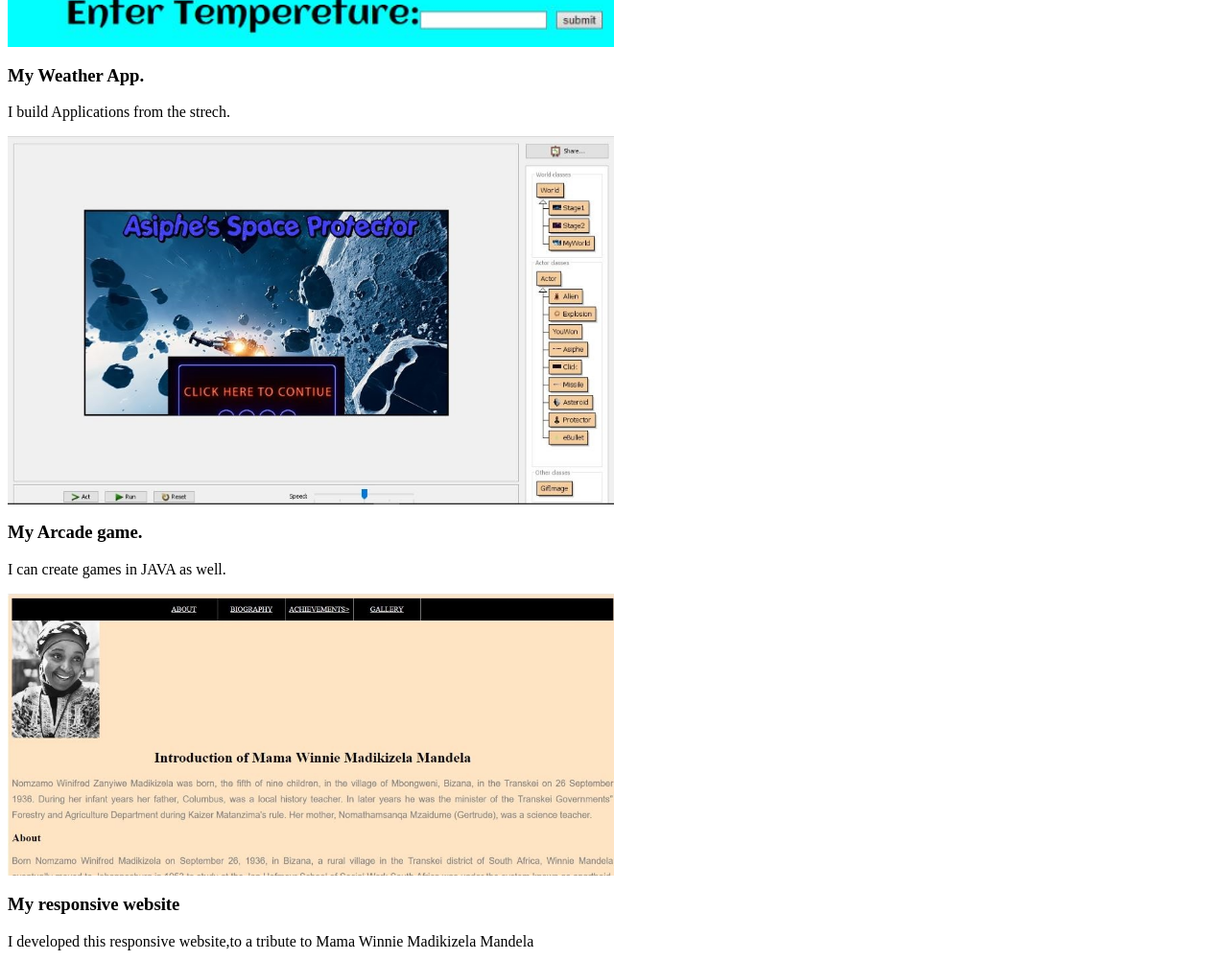
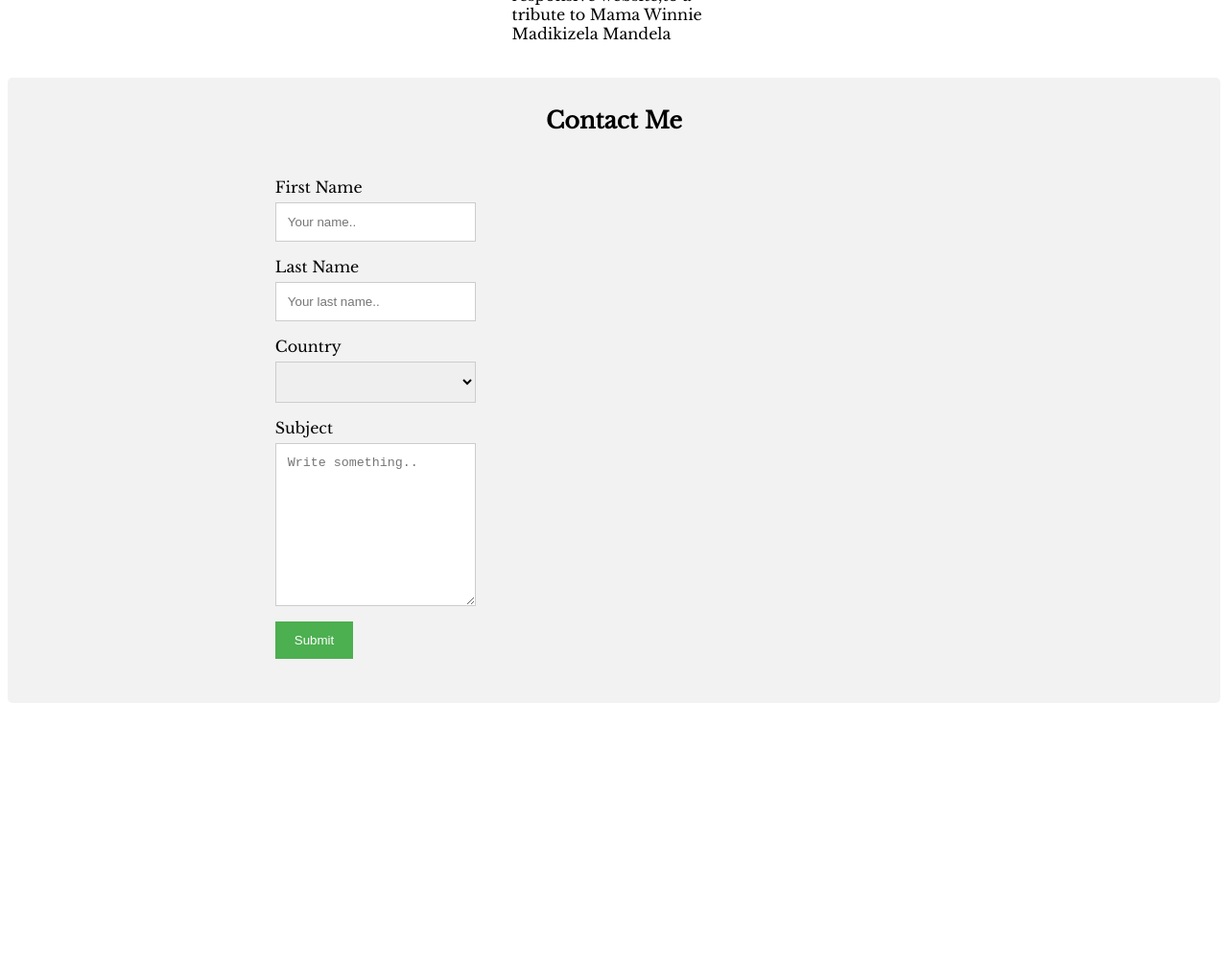
Before and after one commit to Asi-phe/online-portifolio, a plain HTML site: page index.html in a window 1280 px wide. Shown: the part 1261-2262 px from the top of the page at 96% size. After the commit the page ends 2002 px from the top, so only its background shows below. Drawn offline with nearby package versions, Linux system fonts and the light colour scheme.

Commit message:
contact form

```diff
--- a/css/style.css
+++ b/css/style.css
@@ -1,9 +1,4 @@
-h1,h2,h3,h4,h5,h6,{
-  font-family: 'Indie Flower', cursive;
-}
-.education{
-  font-family: 'Indie Flower', cursive;
-}
+
 
 /* Add a black background color to the top navigation */
 .topnav {
@@ -75,6 +70,7 @@ h1,h2,h3,h4,h5,h6,{
   color: white;
 }
 
+
 .html {width: 90%; background-color: #3E4046;}
 .css {width: 80%; background-color: #4A4F5D;}
 .js {width: 65%; background-color: #737B90;}
@@ -86,7 +82,76 @@ h1,h2,h3,h4,h5,h6,{
    left: 0;
    bottom: 0;
    width: 100%;
-   background-color:#140209;
+   background-color:#080707;
    color: white;
    text-align: center;
 }
+
+/*Styling Contact page*/
+body {
+  font-family: 'Libre Baskerville', serif;
+}
+
+* {
+  box-sizing: border-box;
+}
+
+/* Style inputs */
+input[type=text], select, textarea {
+  width: 100%;
+  padding: 12px;
+  border: 1px solid #ccc;
+  margin-top: 6px;
+  margin-bottom: 16px;
+  resize: vertical;
+}
+
+input[type=submit] {
+  background-color: #4CAF50;
+  color: white;
+  padding: 12px 20px;
+  border: none;
+  cursor: pointer;
+}
+
+input[type=submit]:hover {
+  background-color: #45a049;
+}
+
+/* Style the container/contact section */
+.container {
+  border-radius: 5px;
+  background-color: #f2f2f2;
+  padding: 10px;
+}
+
+/* Create two columns that float next to eachother */
+.column {
+  float: left;
+  width: 20%;
+  margin-top: 6px;
+  padding: 20px;
+}
+
+/* Clear floats after the columns */
+.row:after {
+  content: "";
+  display: table;
+  clear: both;
+}
+
+/* Responsive layout - when the screen is less than 600px wide, make the two columns stack on top of each other instead of next to each other */
+@media screen and (max-width: 600px) {
+  .column, input[type=submit] {
+    width: 50%;
+    margin-top: 0;
+  }
+}
+div.text {
+  max-width:100px;
+  margin: auto;
+  border: 3px solid #4CAF50;
+}
+h1 {
+  text-shadow: 0 0 3px #FF0000, 0 0 5px #0000FF;
+}
--- a/index.html
+++ b/index.html
@@ -7,7 +7,7 @@
 <meta name="viewport" content="width=device-width, initial-scale=1">
 <script src="js/main.js"></script>
 <link rel="stylesheet" type="text/css" href="css/style.css">
-<link href="https://fonts.googleapis.com/css?family=Indie+Flower&display=swap" rel="stylesheet">
+<link href="https://fonts.googleapis.com/css?family=Libre+Baskerville&display=swap" rel="stylesheet">
 
 </head>
 <body>
@@ -22,7 +22,7 @@
 <div class="topnav" id="myTopnav">
   <a href="#home" >Home</a>
   <a href="#education">Education</a>
-  <a href="#Work experince">Work Experince</a>
+  <a href="#Work experience">Work Experience</a>
   <a href="#Skills">Skills and Abilities</a>
   <a href="#Contact">Contact</a>
 
@@ -33,14 +33,11 @@
 <img src="images/asie1.jpg" alt="" width="20%" height="auto">
 
 
-<!--Work experince-->
-<h4  id="Work experince">Work experince</h4>
+<!--Work experience-->
+<h4  id="Work experience">Work experince</h4>
+<div class="text">I am a former content uploader,I worked for Aweza App in 2017</div>
 
-  <div class="right">
-    <h2>About</h2>
-    <p>Lorem ipsum dolor sit amet, consectetuer adipiscing elit.</p>
-  </div>
-</div>
+
 
 
 
@@ -113,7 +110,29 @@
 
 
 <!--Contact Form-->
-
+<div class="container">
+  <div style="text-align:center">
+    <h2 id="Contact">Contact Me</h2>
+  </div>
+  <div class="row">
+    <div class="column">
+    </div>
+    <div class="column">
+      <form action="/action_page.php">
+        <label for="fname">First Name</label>
+        <input type="text" id="fname" name="firstname" placeholder="Your name..">
+        <label for="lname">Last Name</label>
+        <input type="text" id="lname" name="lastname" placeholder="Your last name..">
+        <label for="country">Country</label>
+        <select id="country" name="country">
+        </select>
+        <label for="subject">Subject</label>
+        <textarea id="subject" name="subject" placeholder="Write something.." style="height:170px"></textarea>
+        <input type="submit" value="Submit">
+      </form>
+    </div>
+  </div>
+</div>
 
 
 
```
